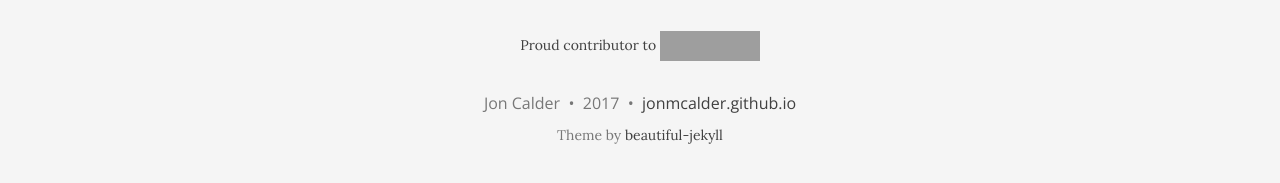
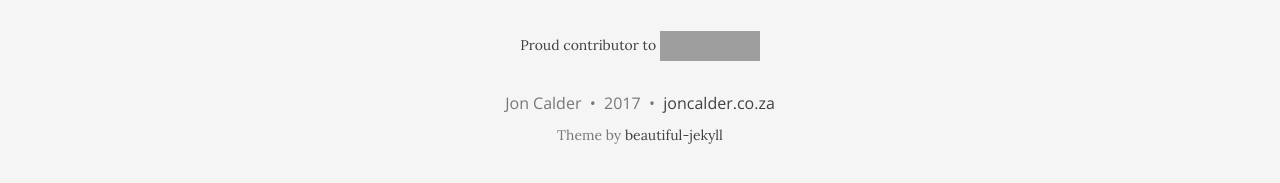
Before and after one commit to jonmcalder/jonmcalder.github.io, a Jekyll site: the page built from index.html, in a window 1280 px wide and 900 px high, scrolled down 1698 px. Shown: the part 704-887 px from the top of the window. Built offline with Jekyll 4.4.1, drawn with Linux system fonts in a browser that asks for light colours; nearby versions of some CDN libraries; the list of posts is cut into pages by our own code; grey boxes are pictures that could not be loaded.

Commit message:
Update footer link

```diff
--- a/_config.yml
+++ b/_config.yml
@@ -72,7 +72,7 @@ share-links-active:
 
 # How to display the link to the website in the footer
 # Remove this if you don't want a link in the footer
-url-pretty: "jonmcalder.github.io"  # eg. "deanattali.com/beautiful-jekyll"
+url-pretty: "joncalder.co.za"  # eg. "deanattali.com/beautiful-jekyll"
 
 # --- Misc --- #
 
```
